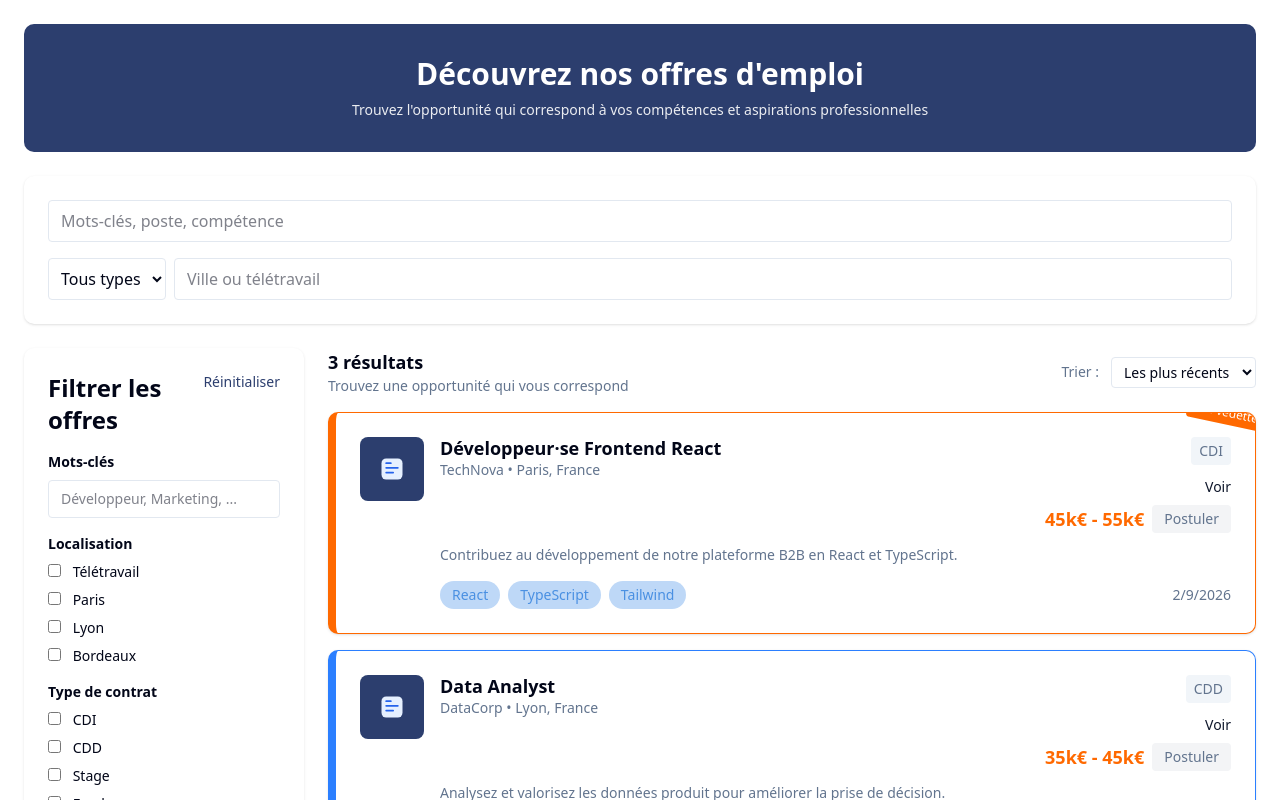
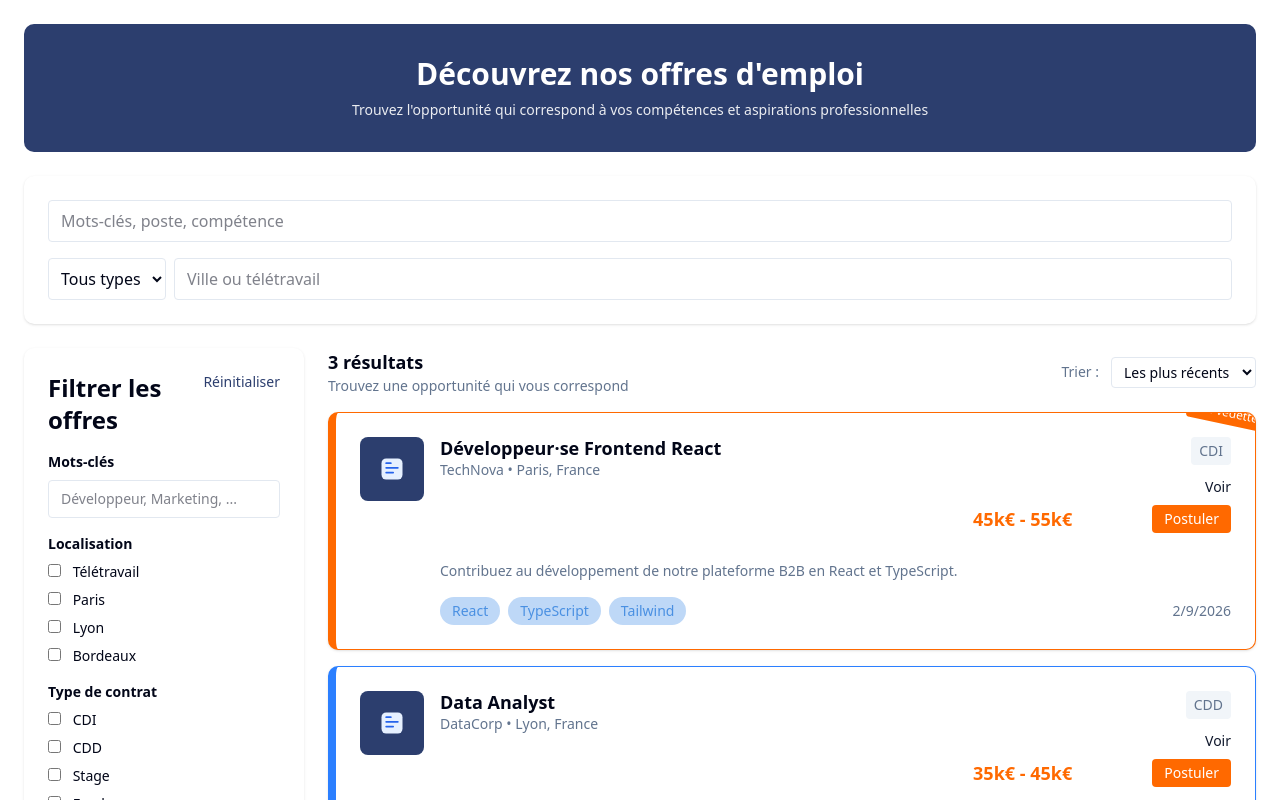
Before and after one commit to imorouolaniyidev-crypto/Job-board-Frontend, a Next.js app: page /jobs in a window 1280 px wide. Shown: the top 800 px of the page. Built offline with nearby package versions, Linux system fonts and the light colour scheme.

Commit message:
update login and register( delete fields admin or user)

```diff
--- a/src/app/(auth)/login/page.tsx
+++ b/src/app/(auth)/login/page.tsx
@@ -67,7 +67,6 @@ export default function LoginPage() {
         <CardHeader className="space-y-1">
           <CardTitle className="text-2xl font-bold">Connexion</CardTitle>
           <CardDescription>Entrez vos identifiants pour accéder à votre compte</CardDescription>
-          <p className="text-xs text-gray-500 pt-2">Pas de compte ? <a href="/register" className="text-[#2c3e6e] underline">Créez-en un</a></p>
         </CardHeader>
         <CardContent>
           <form onSubmit={handleSubmit} className="space-y-4">
--- a/src/app/(auth)/register/page.tsx
+++ b/src/app/(auth)/register/page.tsx
@@ -98,7 +98,6 @@ export default function RegisterPage() {
         <CardHeader className="space-y-1">
           <CardTitle className="text-2xl font-bold">Créer un compte</CardTitle>
           <CardDescription>Rejoignez la plateforme Job Board</CardDescription>
-          <p className="text-xs text-gray-500 pt-2">Déjà inscrit ? <a href="/login" className="text-[#2c3e6e] underline">Connectez-vous</a></p>
         </CardHeader>
         <CardContent>
           <form onSubmit={handleSubmit} className="space-y-4">
@@ -141,21 +140,6 @@ export default function RegisterPage() {
               {errors.confirmPassword && <p className="text-sm text-red-500">{errors.confirmPassword}</p>}
             </div>
 
-            <div className="space-y-2">
-              <Label>Vous êtes ?</Label>
-              <Select
-                value={role}
-                onValueChange={(value: "ADMIN" | "CANDIDATE") => setRole(value)}
-              >
-                <SelectTrigger>
-                  <SelectValue placeholder="Sélectionnez un rôle" />
-                </SelectTrigger>
-                <SelectContent>
-                  <SelectItem value="CANDIDATE">Candidat</SelectItem>
-                  <SelectItem value="ADMIN">Recruteur (Admin)</SelectItem>
-                </SelectContent>
-              </Select>
-            </div>
 
             <div className="flex items-center space-x-2">
               <Checkbox
--- a/src/components/jobs/JobCard.tsx
+++ b/src/components/jobs/JobCard.tsx
@@ -36,22 +36,24 @@ export default function JobCard({ job }: { job: any }) {
             <div className="flex flex-col items-end gap-2">
               <Link href={`/jobs/${job.id}`} className="text-sm text-primary">Voir</Link>
               {job.salary ? (
-                <div className="flex items-center gap-2">
+                <div className="flex items-center gap-20">
                   <div className="text-orange-500 font-semibold text-lg">{job.salary}</div>
                   {isValidUrl(source) ? (
                     <a href={source} target="_blank" rel="noopener noreferrer" className="inline-block text-sm bg-orange-500 text-white px-3 py-1 rounded hover:opacity-90">Postuler</a>
                   ) : (
-                    <button disabled className="inline-block text-sm bg-gray-100 text-muted-foreground px-3 py-1 rounded">Postuler</button>
+                    <button disabled className="inline-block text-sm bg-orange-500 text-white px-3 py-1 rounded">Postuler</button>
                   )}
                 </div>
               ) : null}
             </div>
           </div>
         </div>
+<div className="mt-4 flex items-center justify-between">
 
         {job.description ? (
           <p className="mt-3 text-sm text-muted-foreground line-clamp-3">{stripHtml(job.description).slice(0, 240)}{job.description && job.description.length > 240 ? '…' : ''}</p>
         ) : null}
+</div>
 
         <div className="mt-4 flex items-center justify-between">
           <div className="flex items-center gap-2 text-sm text-muted-foreground flex-wrap">
@@ -61,6 +63,9 @@ export default function JobCard({ job }: { job: any }) {
           </div>
           <div className="text-sm text-muted-foreground">{createdAt ? formatDate(createdAt) : ''}</div>
         </div>
+
+
+
       </div>
       {job.featured ? (
         <div className="absolute top-0 right-0 -translate-y-1/2 translate-x-4 bg-orange-500 text-white text-xs px-3 py-1 rounded rotate-12">En vedette</div>
```
